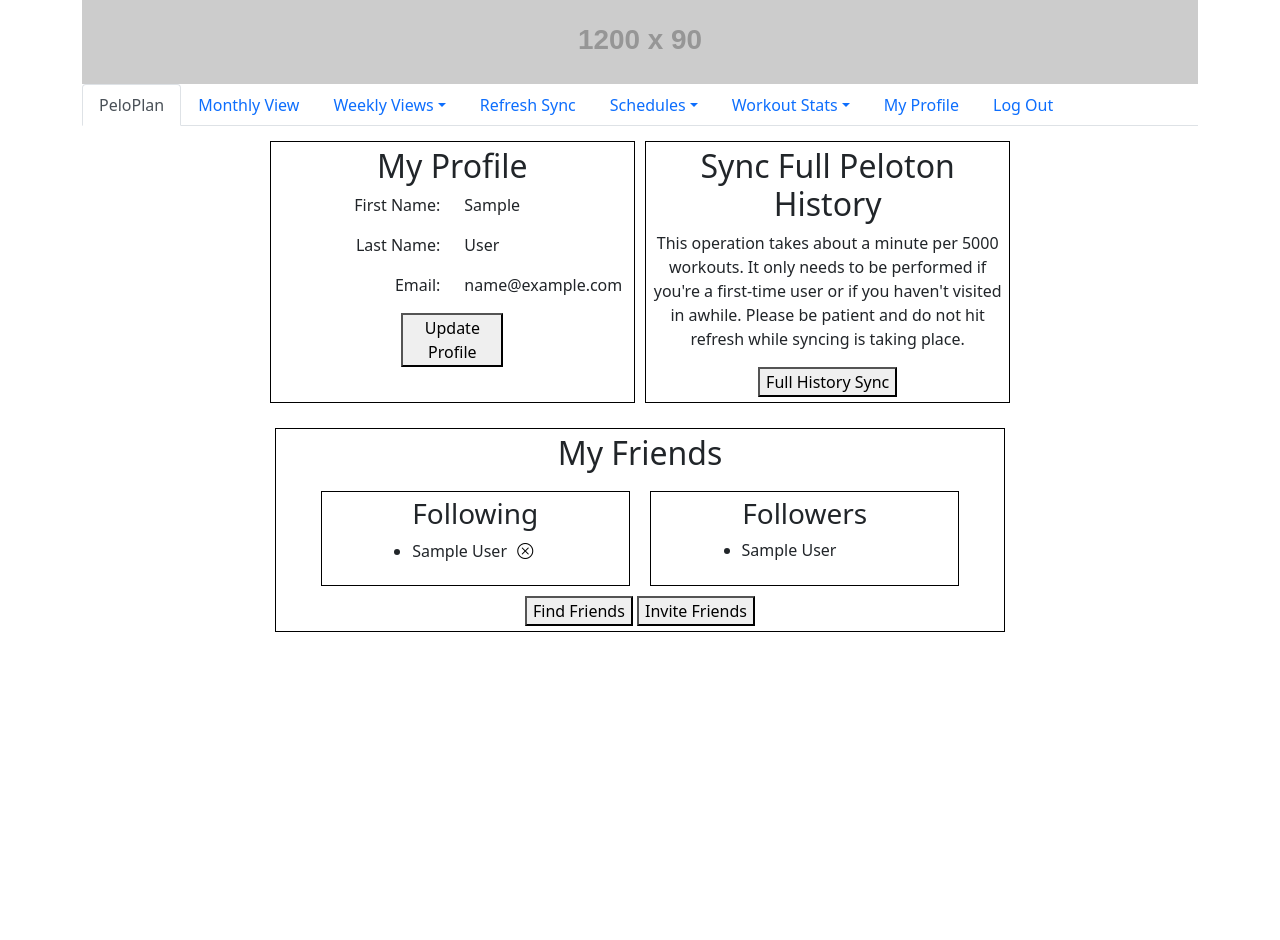
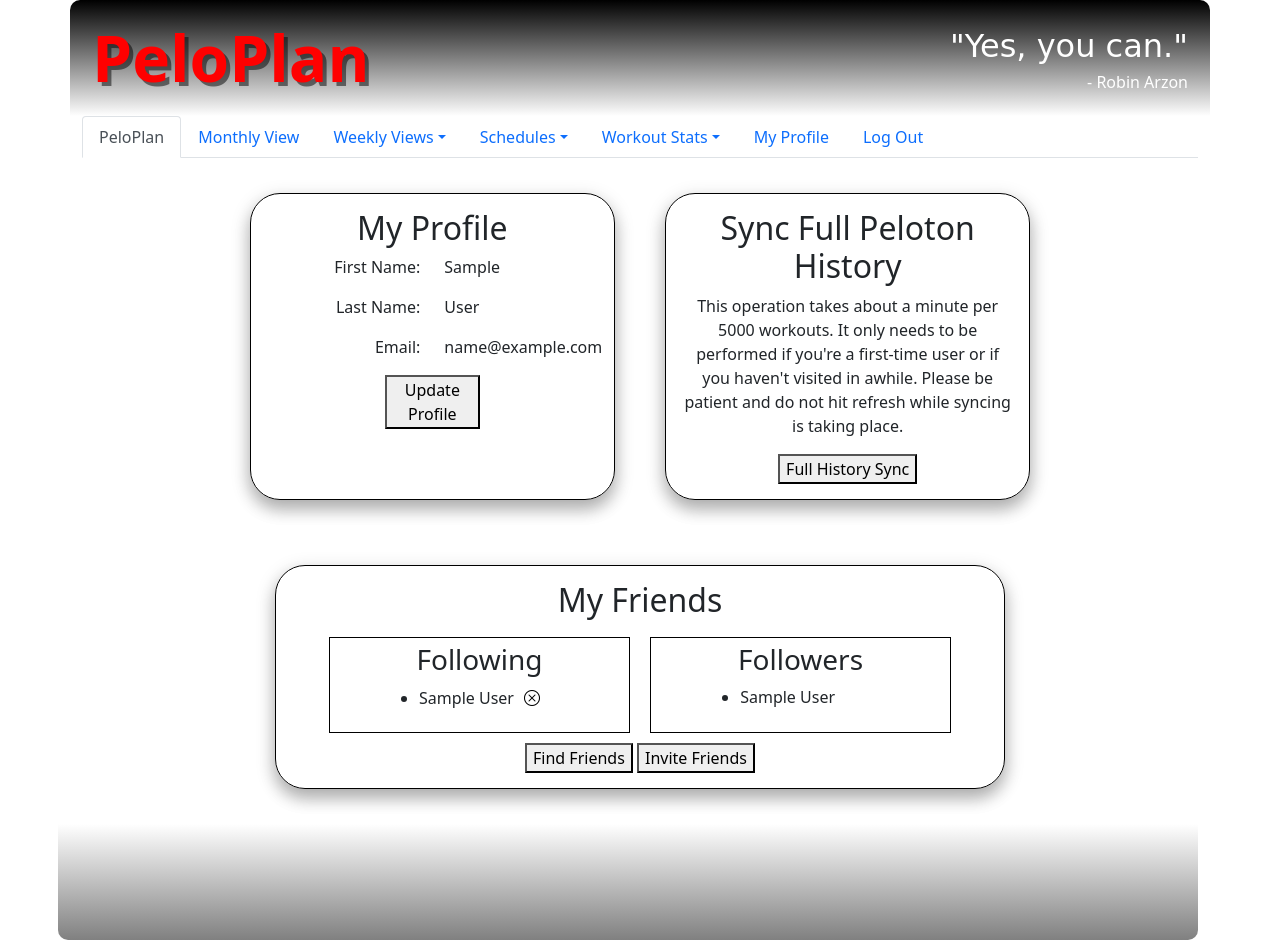
Before and after one commit to linzmacd/peloplan, a Flask app: page /profile in a window 1280 px wide. Before the commit the page ends 632 px from the top, so only its background shows below. Run offline with Flask 2, Linux system fonts and the light colour scheme; the visitor is signed in with stand-in values (Sample User, id 1); tables that the repository leaves empty hold one stand-in row (values such as "Sample post"); grey boxes labelled with a size stand in for pictures from a placeholder-image service; some libraries are stand-ins or nearby versions.

Commit message:
Updated design

```diff
--- a/static/css/style.css
+++ b/static/css/style.css
@@ -1,289 +1,41 @@
-.fc-list-event-time {
-  display: none;
+/* Base HTML */
+.header-banner {
+  background-image: linear-gradient(black, white);
+  border-radius: 10px 10px 0px 0px;
+  padding: 10px;
 }
-.modal-body {
-  text-align: center;
+.footer-banner {
+  background-image: linear-gradient(white, gray);
+  border-radius: 0px 0px 10px 10px;
+  padding: 10px;
 }
-.btn-sm {
-  margin: .125rem;
+#banner-logo {
+  font-size: 4em;
+  font-weight: bolder;
+  color: red;
+  text-shadow: 4px 4px rgb(0 0 0 / 50%);
 }
-.modal-up {
-  border-color: white;
-  font-size: 1rem;
+.banner-quote {
+  color: white;
 }
-.modal-down {
-  border-color: white;
-  font-size: 1rem;
+#banner-quote {
+  font-size: 2em;
+  font-family: cursive ;
 }
-.strength {
-  color: white;
-  background-color: black;
-  border-color: black;
+#banner-instructor {
+  font-size: 1em;
+  font: arial;
 }
-.strength:hover {
-  color: white;
-  background-color: black;
-  border-color: black;
-  box-shadow: 0 0 0 0.25rem rgb(0 0 0 / 50%);
-  opacity: 1;
-}
-.strength.selected {
-  color: white;
-  background-color: black;
-  border-color: black;
-  box-shadow: 0 0 0 0.25rem rgb(0 0 0 / 50%);
-}
-.meditation {
-  color: white;
-  background-color: green;
-  border-color: green;
-}
-.meditation:hover {
-  color: white;
-  background-color: green;
-  border-color: green;
-  box-shadow: 0 0 0 0.25rem rgb(0 255 0 / 50%);
-  opacity: 1;
-}
-.meditation.selected {
-  color: white;
-  background-color: green;
-  border-color: green;
-  box-shadow: 0 0 0 0.25rem rgb(0 255 0 / 50%);
-}
-.stretching {
-  color: white;
-  background-color: green;
-  border-color: green;
-  opacity: .5;
-}
-.stretching:hover {
-  color: white;
-  background-color: green;
-  border-color: green;
-  box-shadow: 0 0 0 0.25rem rgb(0 255 0 / 50%);
-  opacity: .5;
-}
-.stretching.selected {
-  color: white;
-  background-color: green;
-  border-color: green;
-  box-shadow: 0 0 0 0.25rem rgb(0 255 0 / 50%);
-  opacity: .5;
-}
-.yoga {
-  color: white;
-  background-color: purple;
-  border-color: purple;
-}
-.yoga:hover {
-  color: white;
-  background-color: purple;
-  border-color: purple;
-  box-shadow: 0 0 0 0.25rem rgb(128 0 128 / 50%);
-  opacity: 1;
-}
-.yoga.selected {
-  color: white;
-  background-color: purple;
-  border-color: purple;
-  box-shadow: 0 0 0 0.25rem rgb(128 0 128 / 50%);
-}
-.cardio {
-  color: white;
-  background-color: goldenrod;
-  border-color: goldenrod;
-}
-.cardio:hover {
-  color: white;
-  background-color: goldenrod;
-  border-color: goldenrod;
-  box-shadow: 0 0 0 0.25rem rgb(218 165 32 / 50%);
-  opacity: 1;
-}
-.cardio.selected {
-  color: white;
-  background-color: goldenrod;
-  border-color: goldenrod;
-  box-shadow: 0 0 0 0.25rem rgb(218 165 32 / 50%);
-}
-.cycling {
-  color: white;
-  background-color: red;
-  border-color: red;
-}
-.cycling.selected {
-  color: white;
-  background-color: red;
-  border-color: red;
-  box-shadow: 0 0 0 0.25rem rgb(255 0 0 / 50%);
-}
-.cycling:hover {
-  color: white;
-  background-color: red;
-  border-color: red;
-  box-shadow: 0 0 0 0.25rem rgb(255 0 0 / 50%);
-  opacity: 1;
-}
-.bc_bike {
-  color: white;
-  background-color: red;
-  border-color: red;
-  opacity: .65;
-}
-.bc_bike:hover {
-  color: white;
-  background-color: red;
-  border-color: red;
-  box-shadow: 0 0 0 0.25rem rgb(255 0 0 / 50%);
-  opacity: 1;
-  opacity: .65;
-}
-.bc_bike.selected {
-  color: white;
-  background-color: red;
-  border-color: red;
-  box-shadow: 0 0 0 0.25rem rgb(255 0 0 / 50%);
-  opacity: .65;
-}
-.outdoor {
-  color: white;
-  background-color: gray;
-  border-color: gray;
-}
-.outdoor:hover {
-  color: white;
-  background-color: gray;
-  border-color: gray;
-  box-shadow: 0 0 0 0.25rem rgb(128 128 128 / 50%);
-  opacity: 1;
-}
-.outdoor.selected {
-  color: white;
-  background-color: gray;
-  border-color: gray;
-  box-shadow: 0 0 0 0.25rem rgb(128 128 128 / 50%);
-}
-.running {
-  color: white;
-  background-color: blue;
-  border-color: blue;
-}
-.running:hover {
-  color: white;
-  background-color: blue;
-  border-color: blue;
-  box-shadow: 0 0 0 0.25rem rgb(0 0 255 / 50%);
-  opacity: 1;
-}
-.running.selected {
-  color: white;
-  background-color: blue;
-  border-color: blue;
-  box-shadow: 0 0 0 0.25rem rgb(0 0 255 / 50%);
-}
-.walking {
-  color: white;
-  background-color: blue;
-  border-color: blue;
-  opacity: .66;
-}
-.walking:hover {
-  color: white;
-  background-color: blue;
-  border-color: blue;
-  box-shadow: 0 0 0 0.25rem rgb(0 0 255 / 50%);
-  opacity: .66;
-}
-.walking.selected {
-  color: white;
-  background-color: blue;
-  border-color: blue;
-  box-shadow: 0 0 0 0.25rem rgb(0 0 255 / 50%);
-  opacity: .66;
-}
-.bc_tread {
-  color: white;
-  background-color: blue;
-  border-color: blue;
-  opacity: .33;
-}
-.bc_tread:hover {
-  color: white;
-  background-color: blue;
-  border-color: blue;
-  box-shadow: 0 0 0 0.25rem rgb(0 0 255 / 50%);
-  opacity: .33;
-}
-.bc_tread.selected {
-  color: white;
-  background-color: blue;
-  border-color: blue;
-  box-shadow: 0 0 0 0.25rem rgb(0 0 255 / 50%);
-  opacity: .33;
-}
-.rowing {
-  color: white;
-  background-color: lightcoral;
-  border-color: lightcoral;
-}
-.rowing:hover {
-  color: white;
-  background-color: lightcoral;
-  border-color: lightcoral;
-  box-shadow: 0 0 0 0.25rem rgb(240 128 128 / 50%);
-  opacity: 1;
-}
-.rowing.selected {
-  color: white;
-  background-color: lightcoral;
-  border-color: lightcoral;
-  box-shadow: 0 0 0 0.25rem rgb(240 128 128 / 50%);
-}
-.bc_row {
-  color: white;
-  background-color: lightcoral;
-  border-color: lightcoral;
-  opacity: .75;
-}
-.bc_row:hover {
-  color: white;
-  background-color: lightcoral;
-  border-color: lightcoral;
-  box-shadow: 0 0 0 0.25rem rgb(240 128 128 / 50%);
-  opacity: 1;
-  opacity: .75;
-}
-.bc_row.selected {
-  color: white;
-  background-color: lightcoral;
-  border-color: lightcoral;
-  box-shadow: 0 0 0 0.25rem rgb(240 128 128 / 50%);
-  opacity: .75;
-}
-.dimmed {
-  opacity: .1;
-}
-/* .add-discipline {
-  color: white;
-  background-color: blue;
-  border-color: blue;
-  box-shadow: 0 0 0 0.25rem rgb(0 0 255 / 50%);
-} */
-
-.fc-h-event .fc-event-title {
-  font-size: 11px;
-}
-
-/* Profile Page */
 .unfollow-user {
   border: none;
   background-color: white;
 }
 .content-box {
   border: 1px solid black;
-  padding: 5px;
-  margin: 5px;
+  padding: 15px;
+  margin: 25px;
+  border-radius: 30px;
+  box-shadow: 0 10px 16px 0 rgb(0 0 0 / 20%), 0 6px 20px 0 rgb(0 0 0 / 19%);
 }
 .content-box-nb {
   padding: 5px;
@@ -308,3 +60,23 @@
   flex-direction: row;
   flex-wrap: wrap;
 }
+.fc-list-event-time {
+  display: none;
+}
+.modal-body {
+  text-align: center;
+}
+.btn-sm {
+  margin: .125rem;
+}
+.modal-up {
+  border-color: white;
+  font-size: 1rem;
+}
+.modal-down {
+  border-color: white;
+  font-size: 1rem;
+}
+.fc-h-event .fc-event-title {
+  font-size: 11px;
+}
--- /dev/null
+++ b/static/js/banner.js
@@ -0,0 +1,59 @@
+const quotes = [
+  {
+    instructor: 'Leanne Hainsby',
+    quote: "Yes to you! Done and dusted."
+  },
+  {
+    instructor: 'Jess Sims',
+    quote: "You don't have to, you get to."
+  },
+  {
+    instructor: 'Tunde Oyeneyin',
+    quote: "Your mind is your strongest muscle."
+  },
+  {
+    instructor: 'Adrian Williams',
+    quote: "If you don't squeeze your glutes no one else will."
+  },
+  {
+    instructor: 'Kendall Toole',
+    quote: "They can knock you down, but never let them knock you out."
+  },
+  {
+    instructor: 'Denis Morton',
+    quote: "I make suggestions, you make decisions."
+  },
+  {
+    instructor: 'Alex Toussaint',
+    quote: "This ain't daycare."
+  },
+  {
+    instructor: 'Ally Love',
+    quote: "Make modifications, not excuses."
+  },
+  {
+    instructor: "Christine D'Ercole",
+    quote: "I am. I can. I will. I do."
+  },
+  {
+    instructor: 'Emma Lovewell',
+    quote: "I got you."
+  },
+  {
+    instructor: 'Cody Rigsby',
+    quote: "Fix your wig and get your life together, boo."
+  },
+  {
+    instructor: 'Olivia Amato',
+    quote: "This is tough but you're tougher."
+  },
+  {
+    instructor: 'Robin Arzon',
+    quote: "Yes, you can."
+  }]
+
+  const random = Math.floor(Math.random() * quotes.length);
+  const instructor = quotes[random].instructor
+  const quote = quotes[random].quote
+  document.querySelector('#banner-quote').innerText = `"${quote}"`
+  document.querySelector('#banner-instructor').innerText = `- ${instructor}`
--- a/templates/base.html
+++ b/templates/base.html
@@ -12,6 +12,8 @@
       href="https://cdn.jsdelivr.net/npm/bootstrap-icons@1.10.3/font/bootstrap-icons.css">
     <!-- My Styles -->
     <link rel='stylesheet' href='/static/css/style.css'>
+    <link rel='stylesheet' href='/static/css/disciplines.css'>
+    <link rel='icon' type='image/png' sizes='32x32' href='/static/img/favicon-32x32.png'>
     <!-- Header Block -->
     {% block header %}{% endblock %}
     <!-- Title Block -->
@@ -30,10 +32,14 @@
       {% block variables %}{% endblock %}
     </div>
     <!-- Banner-->
-    <div class='container banner'>
-      <div class='row'>
-        <div class='column'>
-          <a href='https://placeholder.com'><img src='https://via.placeholder.com/1200x90.png?text=Placeholder+Banner' width='100%'></a>
+    <div class='container'>
+      <div class='row header-banner align-items-center'>
+        <div class='col-4' id='banner-logo' >
+          PeloPlan
+        </div>
+        <div class='col-8 banner-quote'>
+          <div id='banner-quote' align='right'>Sample quote goes here.</div>
+          <div id='banner-instructor' align='right'>-Instructor Name</div>
         </div>
       </div>
       <!-- Nav Bar -->
@@ -53,9 +59,9 @@
                 <li><a class='dropdown-item' href='/peloplan-list'>List</a></li>
               </ul>
             </li>
-            <li>
+            <!-- <li>
               <a class='nav-link' href='/peloton-sync'>Refresh Sync</a>
-            </li>
+            </li> -->
             <li class='nav-item dropdown'>
               <a class='nav-link dropdown-toggle' data-bs-toggle='dropdown' role='button' aria-expanded='false'>Schedules</a>
               <ul class='dropdown-menu'>
@@ -87,6 +93,9 @@
           <!-- Body Block -->
           {% block body %}{% endblock %}
         </div>
+        <div class='row footer-banner align-items-center'>
+          <br><br><br><br>
+        </div>
       </div>
     </div>
     <!-- JS Block -->
@@ -94,5 +103,6 @@
     <script src='https://cdn.jsdelivr.net/npm/bootstrap@5.3.0-alpha1/dist/js/bootstrap.bundle.min.js'
             integrity='sha384-w76AqPfDkMBDXo30jS1Sgez6pr3x5MlQ1ZAGC+nuZB+EYdgRZgiwxhTBTkF7CXvN'
             crossorigin='anonymous'></script>
+    <script src='/static/js/banner.js'></script>
   </body>
 </html>
```
Also changed, not shown: static/css/disciplines.css (added, +249 -0 lines), static/img/favicon-32x32.png (added).
